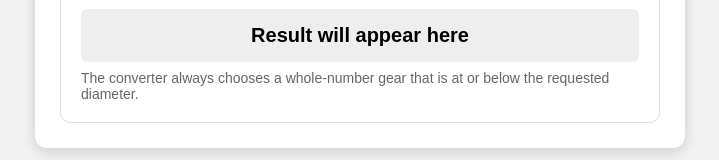
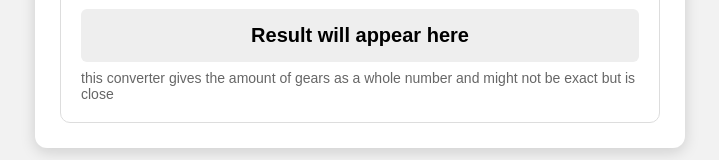
Before and after one commit to All-the-names-were-taken/Tinkercad-Gear-converter, a plain HTML site: page index.html in a window 1280 px wide. Shown: the part 646-806 px from the top of the page, without its empty margins (280-999 px from the left). Drawn offline with Linux system fonts and the light colour scheme.

Commit message:
Update index.html

```diff
--- a/index.html
+++ b/index.html
@@ -147,8 +147,7 @@
         </div>
 
         <div class="note">
-            The converter always chooses a whole-number gear that is
-            at or below the requested diameter.
+            this converter gives the amount of gears as a whole number and might not be exact but is close
         </div>
 
     </div>
```
